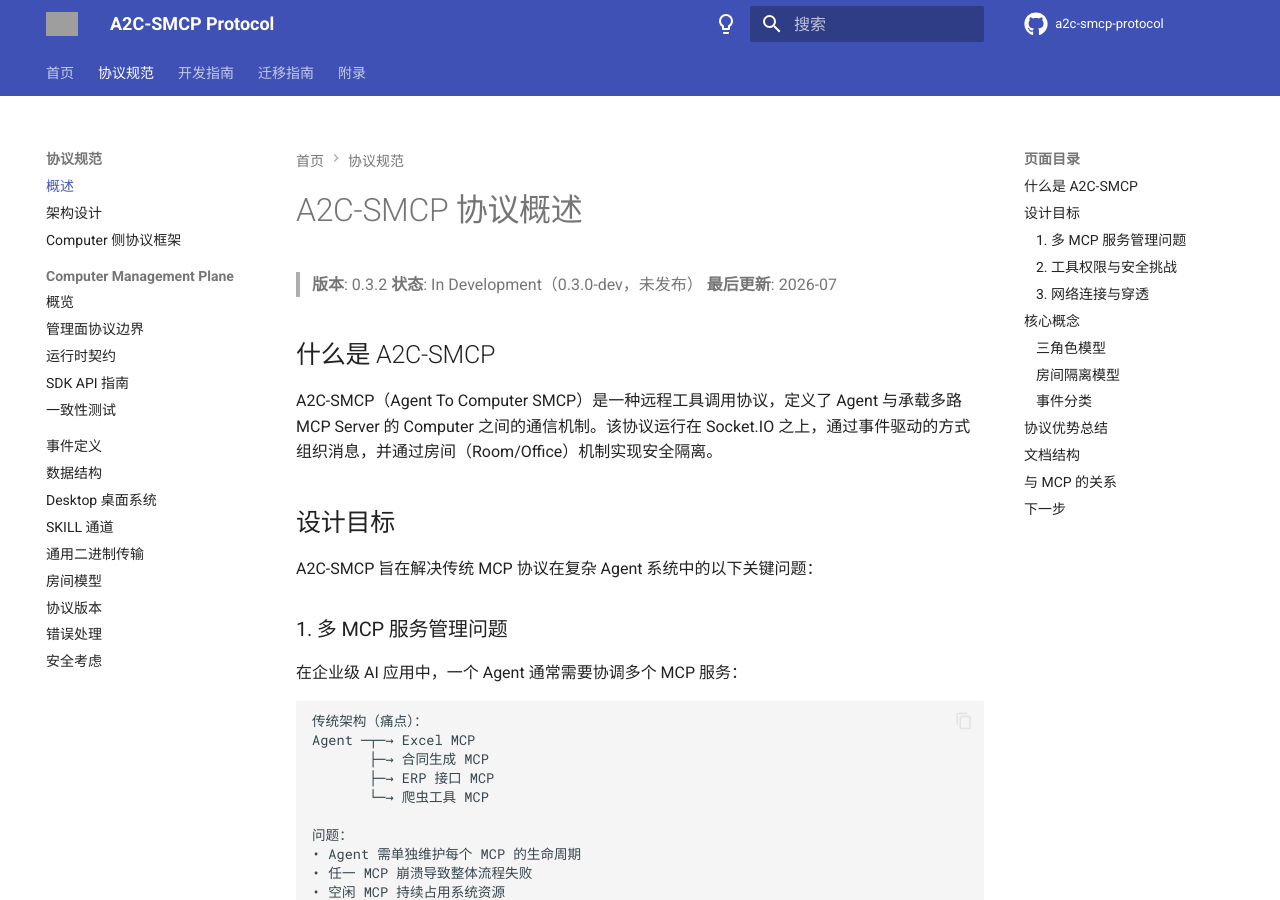
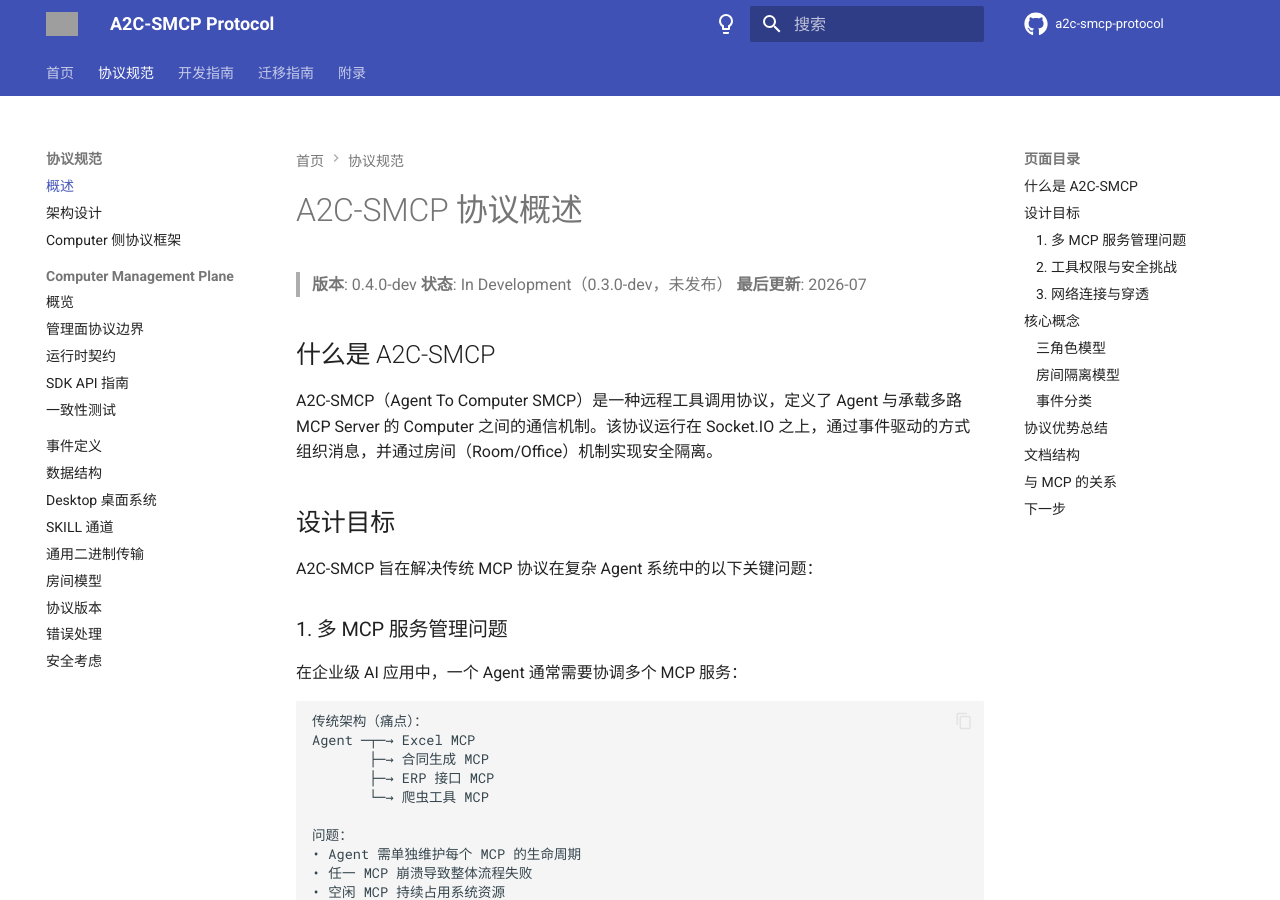
Before and after one commit to A2C-SMCP/a2c-smcp-protocol, an MkDocs documentation site: the page built from docs/specification/index.md, in a window 1280 px wide and 900 px high. Built offline with MkDocs 1.6.1 and Material for MkDocs 9.7.7, drawn with Linux system fonts in a browser that asks for light colours; comment, search, counter and statistics services are not loaded; the version menu is left out; grey boxes are pictures that could not be loaded.

Commit message:
Bump version: 0.3.2 → 0.4.0-dev

```diff
--- a/docs/specification/index.md
+++ b/docs/specification/index.md
@@ -1,6 +1,6 @@
 # A2C-SMCP 协议概述
 
-> **版本**: 0.3.2
+> **版本**: 0.4.0-dev
 > **状态**: In Development（0.3.0-dev，未发布）
 > **最后更新**: 2026-07
 
--- a/mkdocs.yml
+++ b/mkdocs.yml
@@ -63,7 +63,7 @@ extra:
   version:
     provider: mike
     alias: true
-  announce: "A2C-SMCP 协议规范文档 - 本文档版本：0.3.2"
+  announce: "A2C-SMCP 协议规范文档 - 本文档版本：0.4.0-dev"
   social:
     - icon: fontawesome/brands/github
       link: https://github.com/A2C-SMCP
--- a/pyproject.toml
+++ b/pyproject.toml
@@ -1,6 +1,6 @@
 [project]
 name = "a2c-smcp-protocol"
-version = "0.3.2"
+version = "0.4.0-dev"
 description = "A2C-SMCP Protocol Specification - Agent To Computer Socket.IO-based MCP Protocol"
 readme = "README.md"
 requires-python = ">=3.10"
@@ -49,7 +49,7 @@ packages = ["scripts"]
 
 # bump-my-version 配置
 [tool.bumpversion]
-current_version = "0.3.2"
+current_version = "0.4.0-dev"
 # 开发中版本序列化为 X.Y.Z-dev（未发布）；发布时把 pre_l 推到 final（optional_value）即去掉后缀落到 X.Y.Z
 parse = "(?P<major>\\d+)\\.(?P<minor>\\d+)\\.(?P<patch>\\d+)(?:-(?P<pre_l>dev))?"
 serialize = [
```
Also changed, not shown: CLAUDE.md (+1 -1 lines), docs/index.md (+1 -1 lines), docs/specification/versioning.md (+1 -1 lines), 1 other file.
